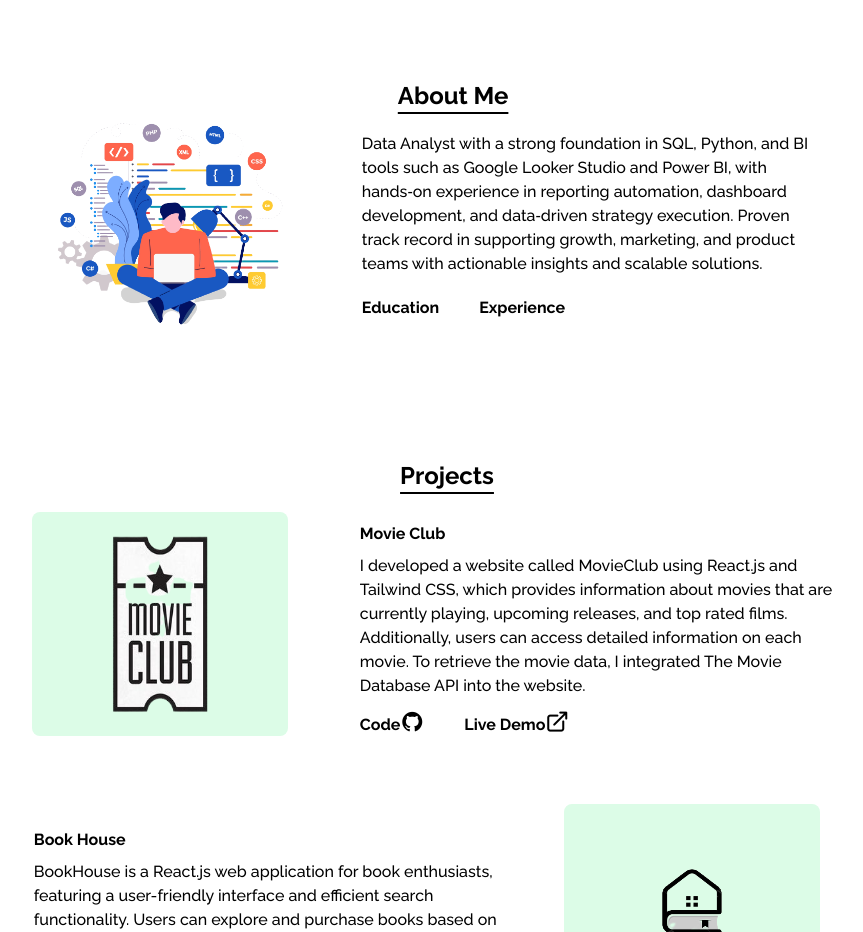
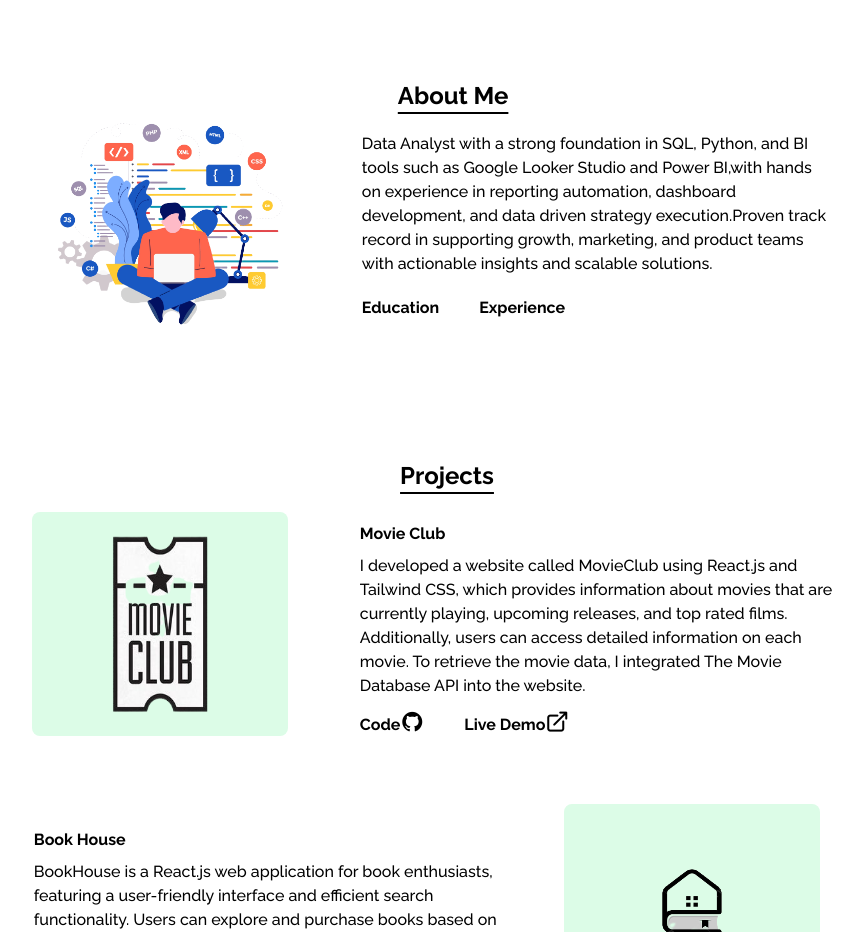
Before and after one commit to pranto322/portfolio, a React (Create React App) app: page / in a window 1280 px wide. Shown: the part 840-1772 px from the top of the page, without its empty margins (199-1062 px from the left). Built offline with nearby package versions, Linux system fonts and the light colour scheme.

Commit message:
Update About.js

```diff
--- a/src/components/About.js
+++ b/src/components/About.js
@@ -31,10 +31,7 @@
             About Me
           </h1>
           <p className='font-medium mt-5 md:ml-3 px-3 '>
-          Data Analyst with a strong foundation in SQL, Python, and BI tools such as Google Looker Studio and Power BI,
-with hands‑on experience in reporting automation, dashboard development, and data‑driven strategy execution.
-Proven track record in supporting growth, marketing, and product teams with actionable insights and scalable
-solutions.
+          Data Analyst with a strong foundation in SQL, Python, and BI tools such as Google Looker Studio and Power BI,with hands on experience in reporting automation, dashboard development, and data driven strategy execution.Proven track record in supporting growth, marketing, and product teams with actionable insights and scalable solutions.
           </p>
           <div className='mt-5 flex md:ml-3 px-3 '>
             <h1
```
